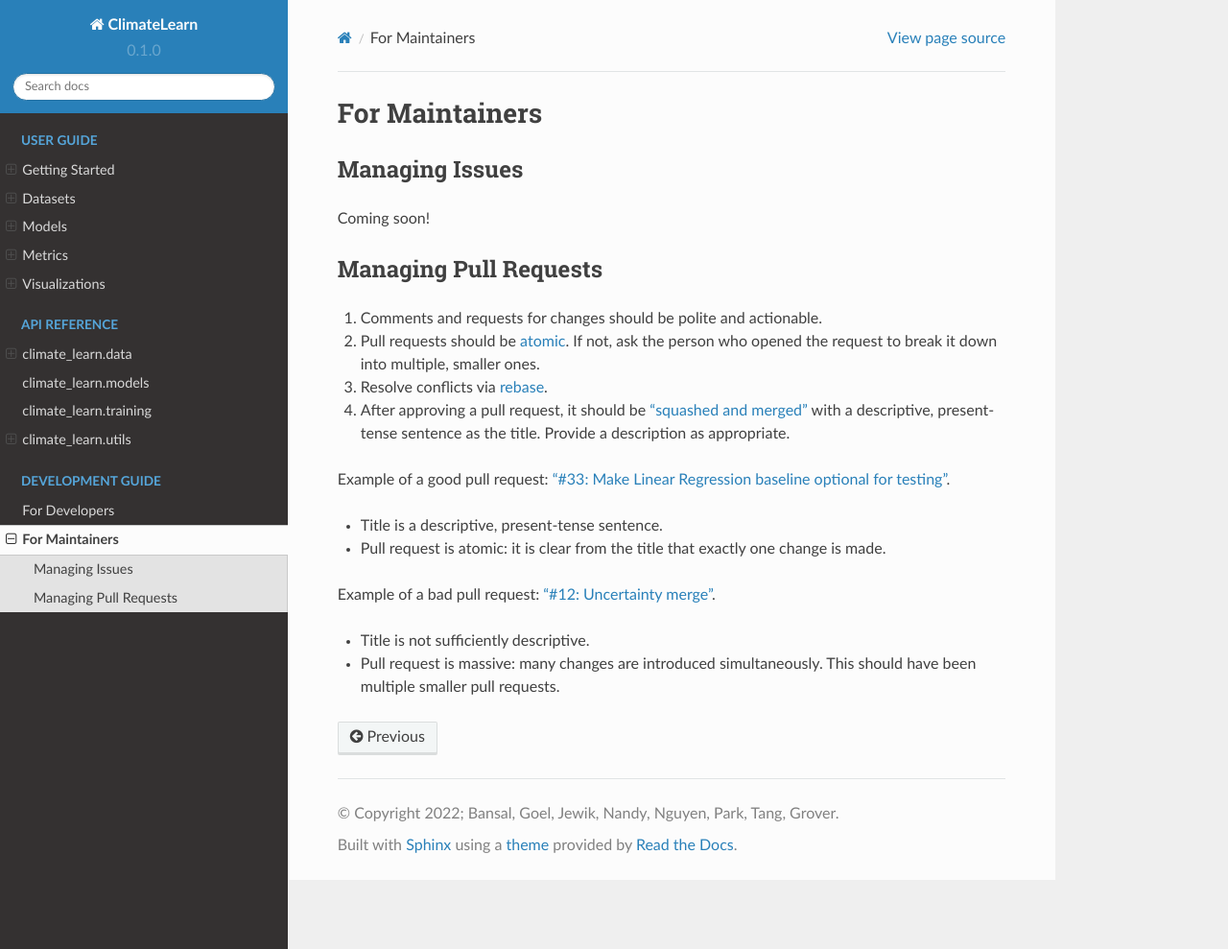
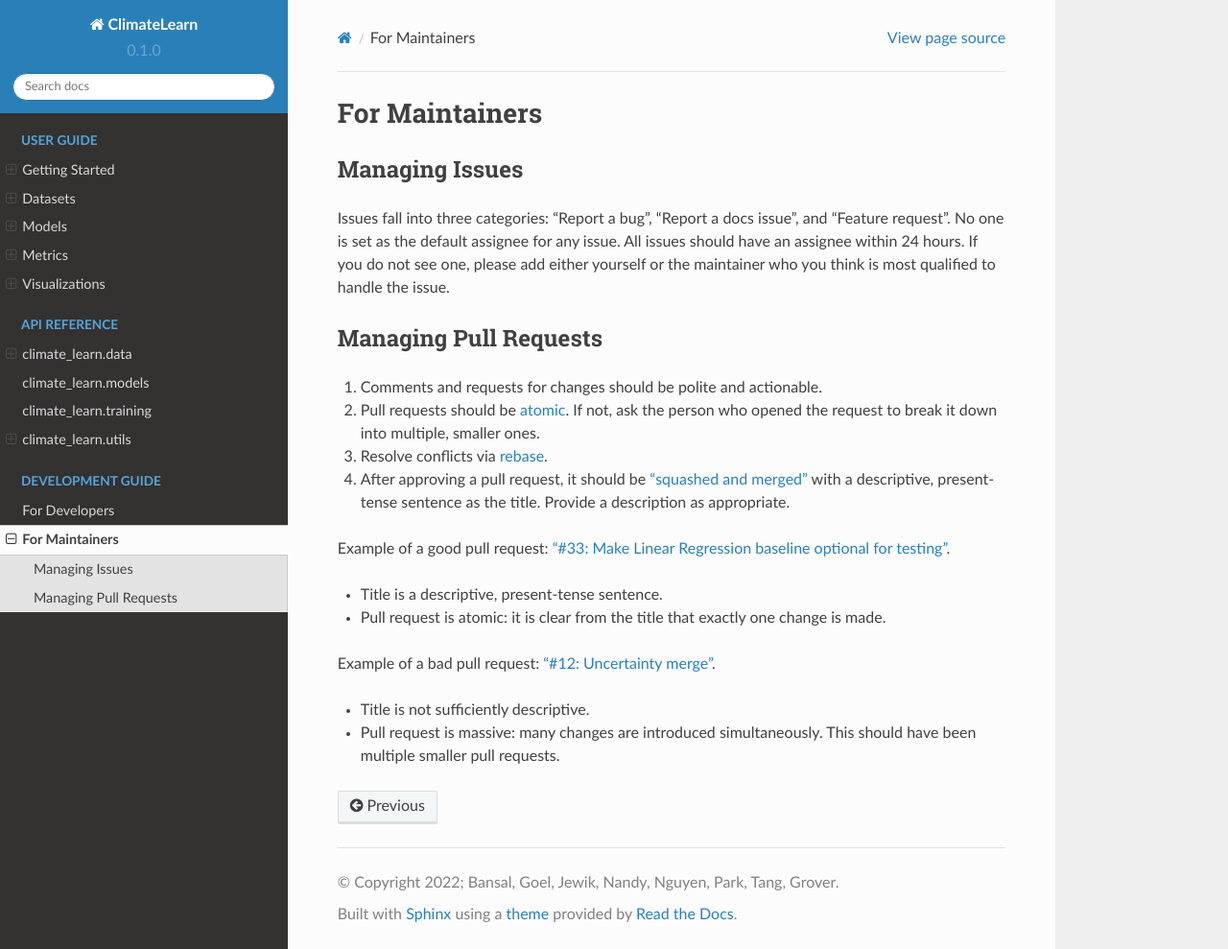
Before and after one commit to aditya-grover/climate-learn, a Sphinx documentation site: the page built from docs/source/development-guide/for-maintainers.rst, in a window 1280 px wide and 989 px high. Shown: the whole window at 96% size. Built offline with Sphinx 7.4.7 and the Read the Docs theme 2.0.0, drawn with Linux system fonts in a browser that asks for light colours.

Commit message:
Add issues guide

```diff
--- a/docs/source/development-guide/for-maintainers.rst
+++ b/docs/source/development-guide/for-maintainers.rst
@@ -3,7 +3,8 @@ For Maintainers
 
 Managing Issues
 ---------------
-Coming soon!
+Issues fall into three categories: "Report a bug", "Report a docs issue", and "Feature request". No one is set as the default assignee for any issue. All issues should have an assignee within 24 hours. If you do not see one, please add either yourself or the maintainer who you think is most qualified to handle the issue.
+
 
 Managing Pull Requests
 ----------------------
```
